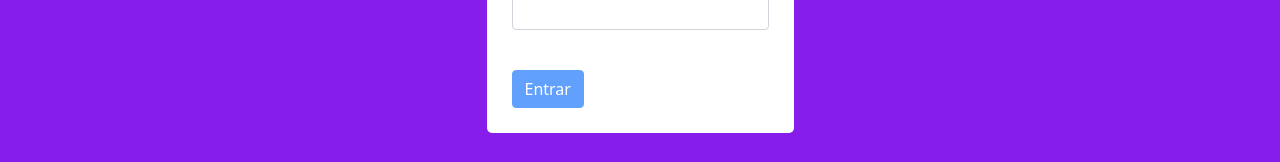
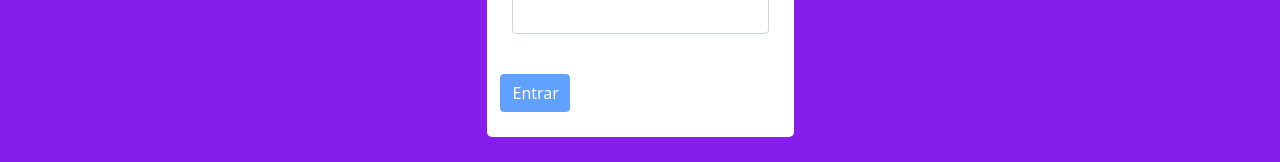
Before and after one commit to eldersoon/mesha-front, an Angular app: page /login in a window 1280 px wide. Shown: the part 284-446 px from the top of the page. Built offline with nearby package versions, Linux system fonts and the light colour scheme; what ngx-mask would draw is missing.

Commit message:
add spiner in login

```diff
--- a/angular.json
+++ b/angular.json
@@ -27,6 +27,7 @@
               "src/assets"
             ],
             "styles": [
+              "./node_modules/@angular/material/prebuilt-themes/deeppurple-amber.css",
               "src/styles.css",
               "node_modules/bootstrap/dist/css/bootstrap.min.css",
               "node_modules/ngx-toastr/toastr.css"
@@ -96,6 +97,7 @@
               "src/assets"
             ],
             "styles": [
+              "./node_modules/@angular/material/prebuilt-themes/deeppurple-amber.css",
               "src/styles.css"
             ],
             "scripts": []
--- a/package.json
+++ b/package.json
@@ -11,10 +11,12 @@
   "private": true,
   "dependencies": {
     "@angular/animations": "~13.3.0",
+    "@angular/cdk": "^13.3.6",
     "@angular/common": "~13.3.0",
     "@angular/compiler": "~13.3.0",
     "@angular/core": "~13.3.0",
     "@angular/forms": "~13.3.0",
+    "@angular/material": "^13.3.6",
     "@angular/platform-browser": "~13.3.0",
     "@angular/platform-browser-dynamic": "~13.3.0",
     "@angular/router": "~13.3.0",
--- a/src/app/account/login/login.component.html
+++ b/src/app/account/login/login.component.html
@@ -20,6 +20,11 @@
     </div>
     <span *ngIf="loginError?.['status'] === 401">{{ loginError.message }}</span>
     <br>
-    <button type="submit" class="btn btn-primary" [disabled]="loginForm.invalid">Entrar</button>
+   <div class="row d-flex justify-content-start align-items-center">
+    <button type="submit" class="col-sm-3 btn btn-primary" [disabled]="loginForm.invalid || loading">
+      Entrar
+    </button>
+    <mat-spinner *ngIf="loading" style="margin-left: 15px;" class="col-sm-6" diameter="20"></mat-spinner>
+   </div>
   </form>
 </div>
--- a/src/app/account/login/login.component.ts
+++ b/src/app/account/login/login.component.ts
@@ -15,6 +15,7 @@ export class LoginComponent implements OnInit {
     status: 0,
     message: '',
   };
+  loading: boolean = false;
 
   constructor(
     private accountService: AccountService,
@@ -49,10 +50,15 @@ export class LoginComponent implements OnInit {
       return;
     }
     try {
+      this.loading = true;
+      this.loginForm.disable();
+
       const response = await this.accountService.login(this.loginForm.value);
 
       this.router.navigate(['']);
     } catch (err: any) {
+      this.loading = false;
+      this.loginForm.enable();
       if (err.status === 401) {
         this.toastr.error('Email ou senha inválidos', 'Ops');
       }
--- a/src/app/app.module.ts
+++ b/src/app/app.module.ts
@@ -17,6 +17,8 @@ import { HomeComponent } from './layout/home/home.component';
 
 import { httpInterceptorProviders } from './http-interceptors';
 import { PageNotFoundComponent } from './page-not-found/page-not-found.component';
+
+import { MatProgressSpinnerModule } from '@angular/material/progress-spinner';
 
 const maskConfig: Partial<IConfig> = {
   validation: false,
@@ -42,6 +44,7 @@ const maskConfig: Partial<IConfig> = {
     NgxMaskModule.forRoot(),
     ToastrModule.forRoot(),
     BrowserAnimationsModule,
+    MatProgressSpinnerModule,
   ],
   providers: [httpInterceptorProviders],
   bootstrap: [AppComponent],
--- a/src/index.html
+++ b/src/index.html
@@ -6,8 +6,11 @@
   <base href="/">
   <meta name="viewport" content="width=device-width, initial-scale=1">
   <link rel="icon" type="image/x-icon" href="favicon.ico">
+  <link rel="preconnect" href="https://fonts.gstatic.com">
+  <link href="https://fonts.googleapis.com/css2?family=Roboto:wght@300;400;500&display=swap" rel="stylesheet">
+  <link href="https://fonts.googleapis.com/icon?family=Material+Icons" rel="stylesheet">
 </head>
-<body>
+<body class="mat-typography">
   <app-root></app-root>
 </body>
 </html>
--- a/src/styles.css
+++ b/src/styles.css
@@ -1 +1,4 @@
 /* You can add global styles to this file, and also import other style files */
+
+html, body { height: 100%; }
+body { margin: 0; font-family: Roboto, "Helvetica Neue", sans-serif; }
```
Also changed, not shown: 1 other file (tests, documents, lock files or other folders).
